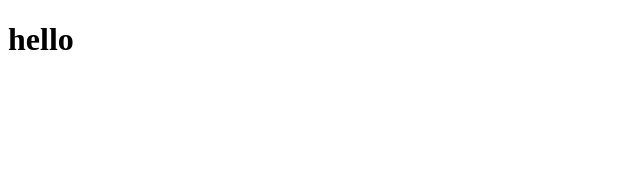
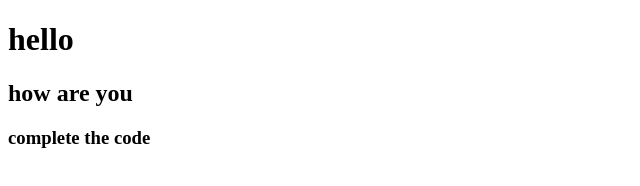
Before and after one commit to sourabh118/learn, a plain HTML site: page index.html in a window 1280 px wide. Shown: the whole page, without its empty margins (0-640 px from the left). Drawn offline with Linux system fonts and the light colour scheme.

Commit message:
changing code

```diff
--- a/index.html
+++ b/index.html
@@ -7,5 +7,7 @@
 </head>
 <body>
     <h1>hello</h1>
+    <h2>how are you</h2>
+    <h3>complete the code</h3>
 </body>
 </html>
```
